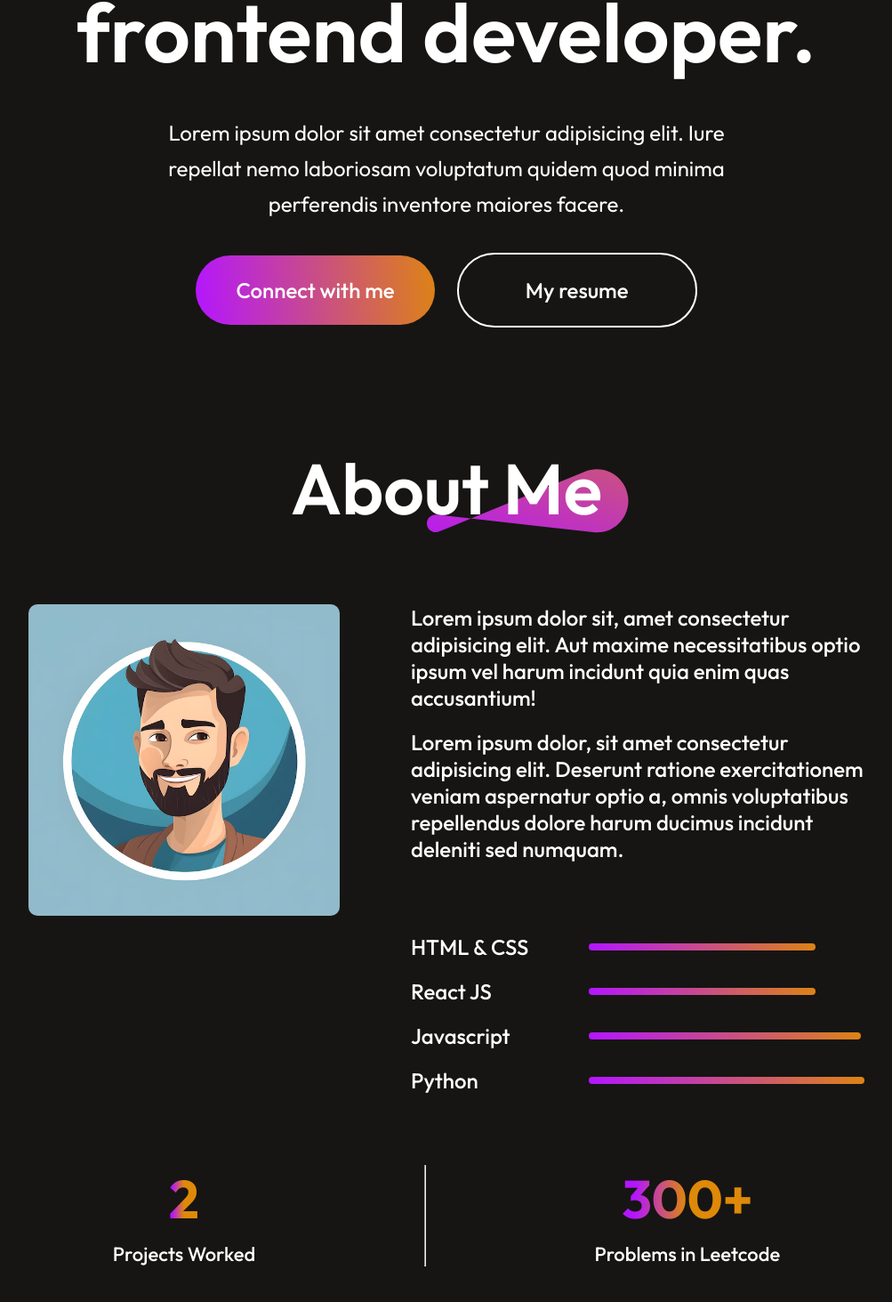
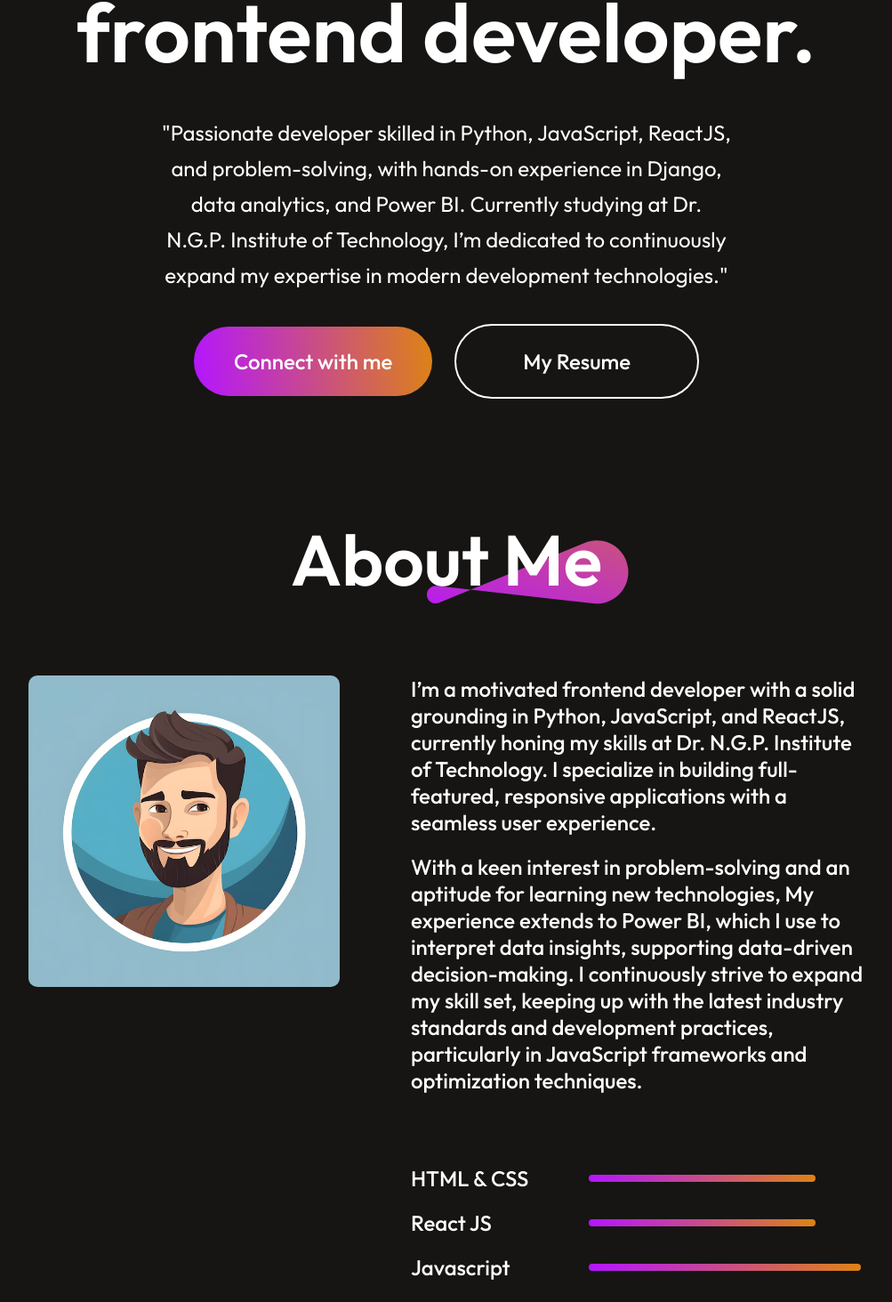
Before and after one commit to Arivuselvam95/Portfolio, a React (Vite) app: page / in a window 1280 px wide. Shown: the part 675-2138 px from the top of the page at 89% size, without its empty margins (138-1141 px from the left). Built offline with nearby package versions, Linux system fonts and the light colour scheme.

Commit message:
updated profile

```diff
--- a/src/components/AboutMe/AboutMe.jsx
+++ b/src/components/AboutMe/AboutMe.jsx
@@ -17,8 +17,12 @@ const AboutMe = () => {
         </div>
         <div className="about-right">
             <div className="about-para">
-                <p>Lorem ipsum dolor sit, amet consectetur adipisicing elit. Aut maxime necessitatibus optio ipsum vel harum incidunt quia enim quas accusantium!</p>
-                <p>Lorem ipsum dolor, sit amet consectetur adipisicing elit. Deserunt ratione exercitationem veniam aspernatur optio a, omnis voluptatibus repellendus dolore harum ducimus incidunt deleniti sed numquam.</p>
+                <p>
+                I’m a motivated frontend developer with a solid grounding in Python, JavaScript, and ReactJS, currently honing my skills at Dr. N.G.P. Institute of Technology. I specialize in building full-featured, responsive applications with a seamless user experience.
+                </p>
+                <p>
+                With a keen interest in problem-solving and an aptitude for learning new technologies, My experience extends to Power BI, which I use to interpret data insights, supporting data-driven decision-making. I continuously strive to expand my skill set, keeping up with the latest industry standards and development practices, particularly in JavaScript frameworks and optimization techniques.
+                </p>
 
             </div>
             <div className="about-skills">
--- a/src/components/Footer/Footer.css
+++ b/src/components/Footer/Footer.css
@@ -10,10 +10,6 @@
 .footer-top{
     display: flex;
     justify-content: space-between;
-}
-.footer-top-left p{
-    font-size: 20px;
-    max-width: 400px;
 }
 .footer-bottom{
     display: flex;
--- a/src/components/Footer/Footer.jsx
+++ b/src/components/Footer/Footer.jsx
@@ -10,7 +10,7 @@ const Footer = () => {
       <div className="footer-top">
         <div className="footer-top-left">
             <img className='footer-logo' src={ariLogo} alt="user-icon" />
-            <p>I am a frontend developer.</p>
+
         </div>
 
       </div>
--- a/src/components/Hero/Hero.jsx
+++ b/src/components/Hero/Hero.jsx
@@ -8,12 +8,14 @@ const Hero = () => {
     <div id='home' className='hero'>
         <img src={User_img} alt="profile-img" />
         <h1><span>I'm Arivuselvam,</span> frontend developer.</h1>
-        <p>Lorem ipsum dolor sit amet consectetur adipisicing elit. Iure repellat nemo laboriosam voluptatum quidem quod minima perferendis inventore maiores facere.</p>
+        <p>
+        "Passionate developer skilled in Python, JavaScript, ReactJS, and problem-solving, with hands-on experience in Django, data analytics, and Power BI. Currently studying at Dr. N.G.P. Institute of Technology, I’m dedicated to continuously expand my expertise in modern development technologies."
+        </p>
         <div className="hero-action">
             <AnchorLink className='anchor-link' offset={50} href='#contact'>
                 <div className="hero-connect">Connect with me</div>
             </AnchorLink>
-            <div className="hero-resume">My resume</div>
+            <div className="hero-resume">My Resume</div>
         </div>
     </div>
   )
--- a/src/components/Projects/Projects.css
+++ b/src/components/Projects/Projects.css
@@ -55,6 +55,7 @@
     max-width: 300px;
 }
 .project-readmore{
+
     display: flex;
     gap: 20px;
     align-items: center;
```
